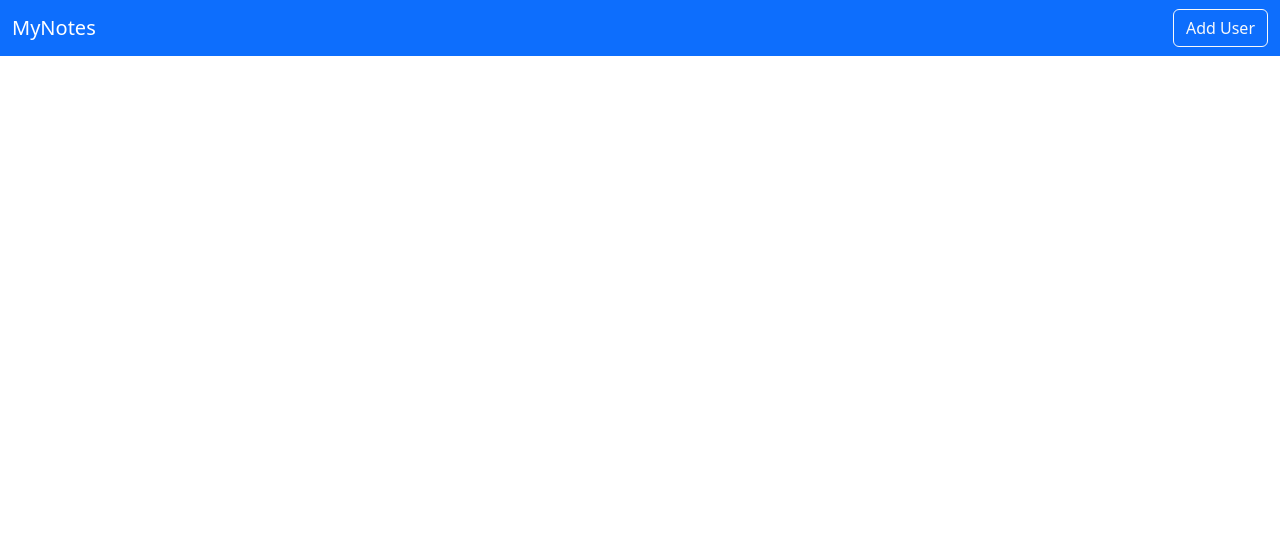
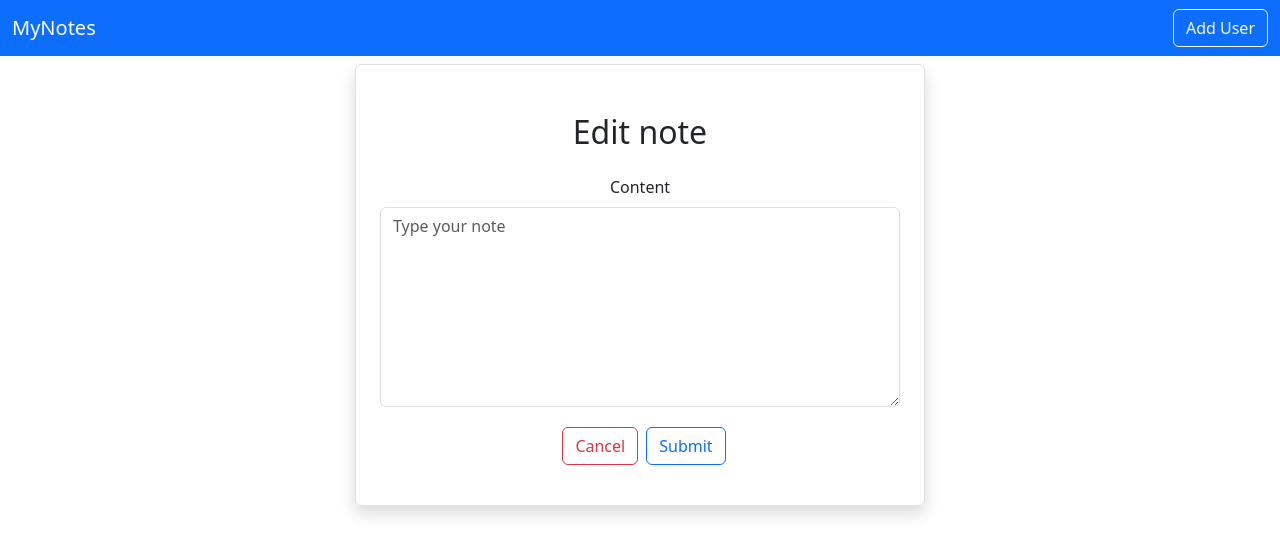
Before and after one commit to alexD00/notes-front-end, a React (Create React App) app: page /editNote/1 in a window 1280 px wide. Before the commit this address had no page. Shown: the top 556 px of the page. Built offline with nearby package versions, Linux system fonts and the light colour scheme; no server answers.

Commit message:
add code to updateNote

```diff
--- a/src/App.js
+++ b/src/App.js
@@ -4,6 +4,7 @@
 import Home from "./pages/Home";
 import { BrowserRouter as Router, Routes, Route } from "react-router-dom";
 import AddNote from "./notes/AddNote";
+import EditNote from "./notes/EditNote";
 
 function App() {
   return (
@@ -13,6 +14,7 @@
         <Routes>
           <Route exact path="/" element={<Home />} />
           <Route exact path="/addNote" element={<AddNote />} />
+          <Route exact path="/editNote/:id" element={<EditNote />} />
         </Routes>
       </Router>
     </div>
--- a/src/notes/EditNote.js
+++ b/src/notes/EditNote.js
@@ -0,0 +1,67 @@
+import axios from "axios";
+import React, { useEffect, useState } from "react";
+import { Link, useNavigate, useParams } from "react-router-dom";
+
+export default function EditNote() {
+  let navigate = useNavigate();
+
+  const { id } = useParams();
+
+  const [note, setNote] = useState({
+    content: "",
+  });
+
+  const { content } = note;
+
+  const onInputChange = (e) => {
+    setNote({ ...note, [e.target.name]: e.target.value });
+  };
+
+  useEffect(() => {
+    loadNote();
+  }, []);
+
+  const onSubmit = async (e) => {
+    e.preventDefault();
+    await axios.put(`http://localhost:8080/api/notes/${id}`, note);
+    navigate("/");
+  };
+
+  const loadNote = async () => {
+    const result = await axios.get(`http://localhost:8080/api/notes/${id}`);
+    setNote(result.data);
+  };
+
+  return (
+    <div className="container">
+      <div className="row">
+        <div className="col-md-6 offset-md-3 border rounded p-4 mt-2 shadow">
+          <h2 className="text-center m-4">Edit note</h2>
+          <form onSubmit={(e) => onSubmit(e)}>
+            <div className="mb-3">
+              <label htmlFor="Name" className="form-label">
+                Content
+              </label>
+              <div style={{ marginBottom: "20px" }}>
+                <textarea
+                  className="form-control"
+                  style={{ height: "200px" }}
+                  placeholder="Type your note"
+                  name="content"
+                  value={content}
+                  onChange={(e) => onInputChange(e)}
+                />
+              </div>
+              <Link className="btn btn-outline-danger mx-2" to={"/"}>
+                Cancel
+              </Link>
+              <button type="submit" className="btn btn-outline-primary">
+                Submit
+              </button>
+            </div>
+          </form>
+        </div>
+      </div>
+    </div>
+  );
+}
--- a/src/pages/Home.js
+++ b/src/pages/Home.js
@@ -1,5 +1,6 @@
 import React, { useEffect, useState } from "react";
 import axios from "axios";
+import { Link } from "react-router-dom";
 
 export default function Home() {
   const [notes, setNotes] = useState([]);
@@ -33,7 +34,12 @@
                 <td>{note.content}</td>
                 <td>
                   <button className="btn btn-primary mx-2">View</button>
-                  <button className="btn btn-outline-primary mx-2">Edit</button>
+                  <Link
+                    className="btn btn-outline-primary mx-2"
+                    to={`/editNote/${note.id}`}
+                  >
+                    Edit
+                  </Link>
                   <button className="btn btn-danger mx-2">Delete</button>
                 </td>
               </tr>
```
